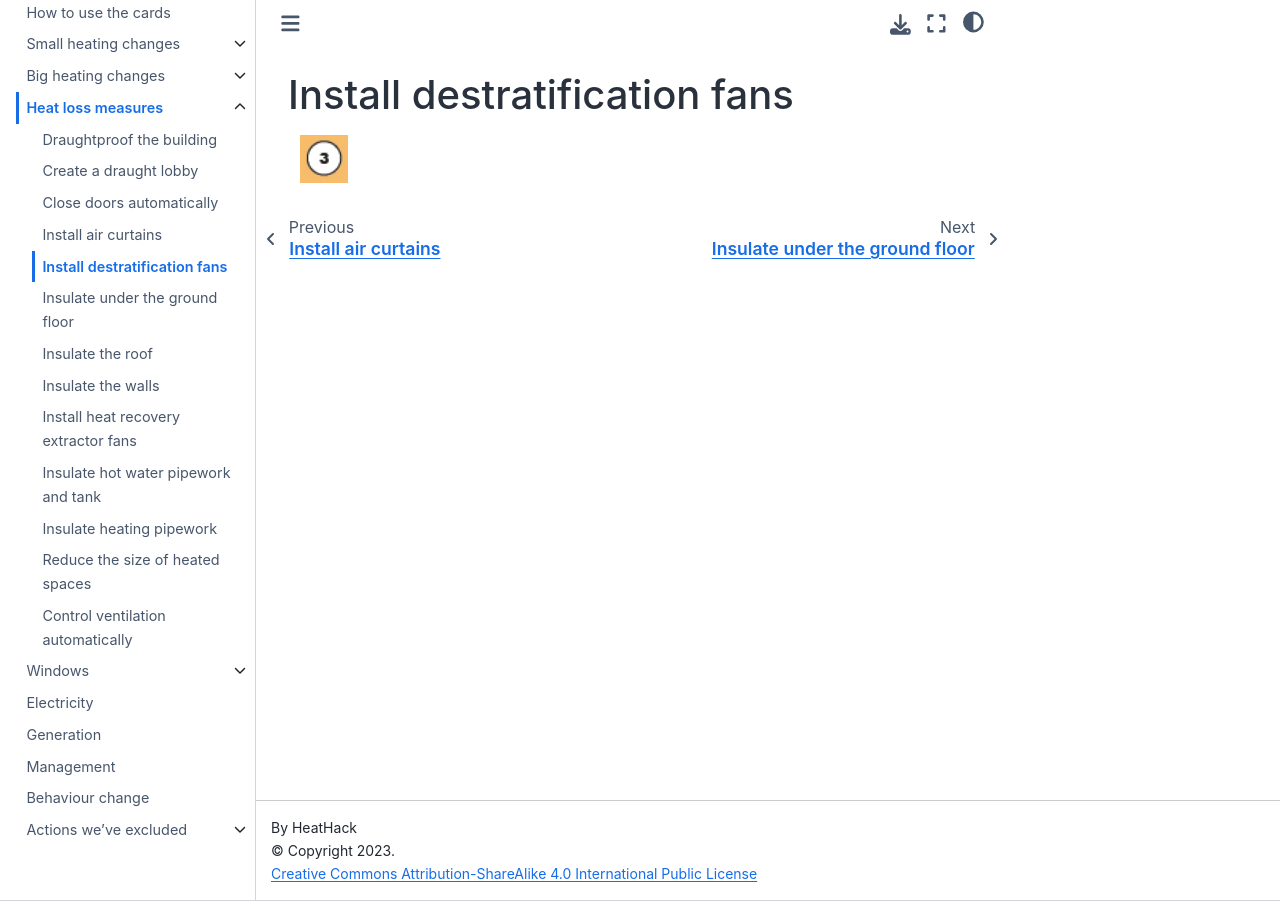
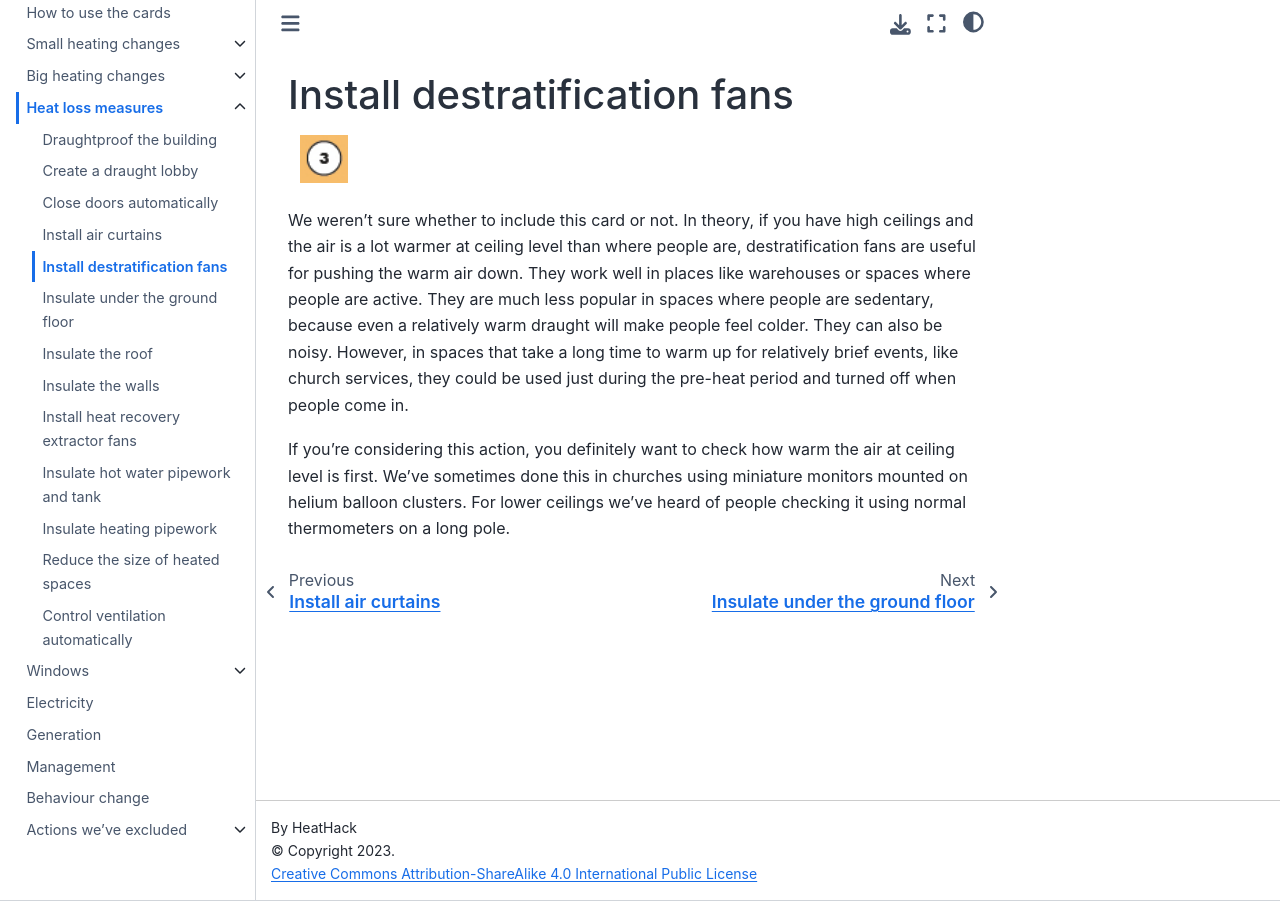
Before and after one commit to JeanCarletta/HeatHack-Card-Game, a Jupyter Book: the page built from heat-loss-measures/23-install-destratification-fans.md, in a window 1280 px wide. Built offline with Jupyter Book 1.0.4 settings and Sphinx 7.4.7 and the Sphinx Book theme 1.1.4, drawn with Linux system fonts in a browser that asks for light colours.

Commit message:
two heat loss cards

````diff
--- a/heat-loss-measures/23-install-destratification-fans.md
+++ b/heat-loss-measures/23-install-destratification-fans.md
@@ -22,3 +22,7 @@
 ```
 ::: -->
 ::::
+
+We weren't sure whether to include this card or not.  In theory, if you have high ceilings and the air is a lot warmer at ceiling level than where people are, destratification fans are useful for pushing the warm air down.  They work well in places like warehouses or spaces where people are active.  They are much less popular in spaces where people are sedentary, because even a relatively warm draught will make people feel colder.  They can also be noisy.  However, in spaces that take a long time to warm up for relatively brief events, like church services, they could be used just during the pre-heat period and turned off when people come in.
+
+If you're considering this action, you definitely want to check how warm the air at ceiling level is first.  We've sometimes done this in churches using miniature monitors mounted on helium balloon clusters.  For lower ceilings  we've heard of people checking it using normal thermometers on a long pole.
````
Also changed, not shown: heat-loss-measures/20-create-a-draught-lobby.md (+2 -0 lines).
